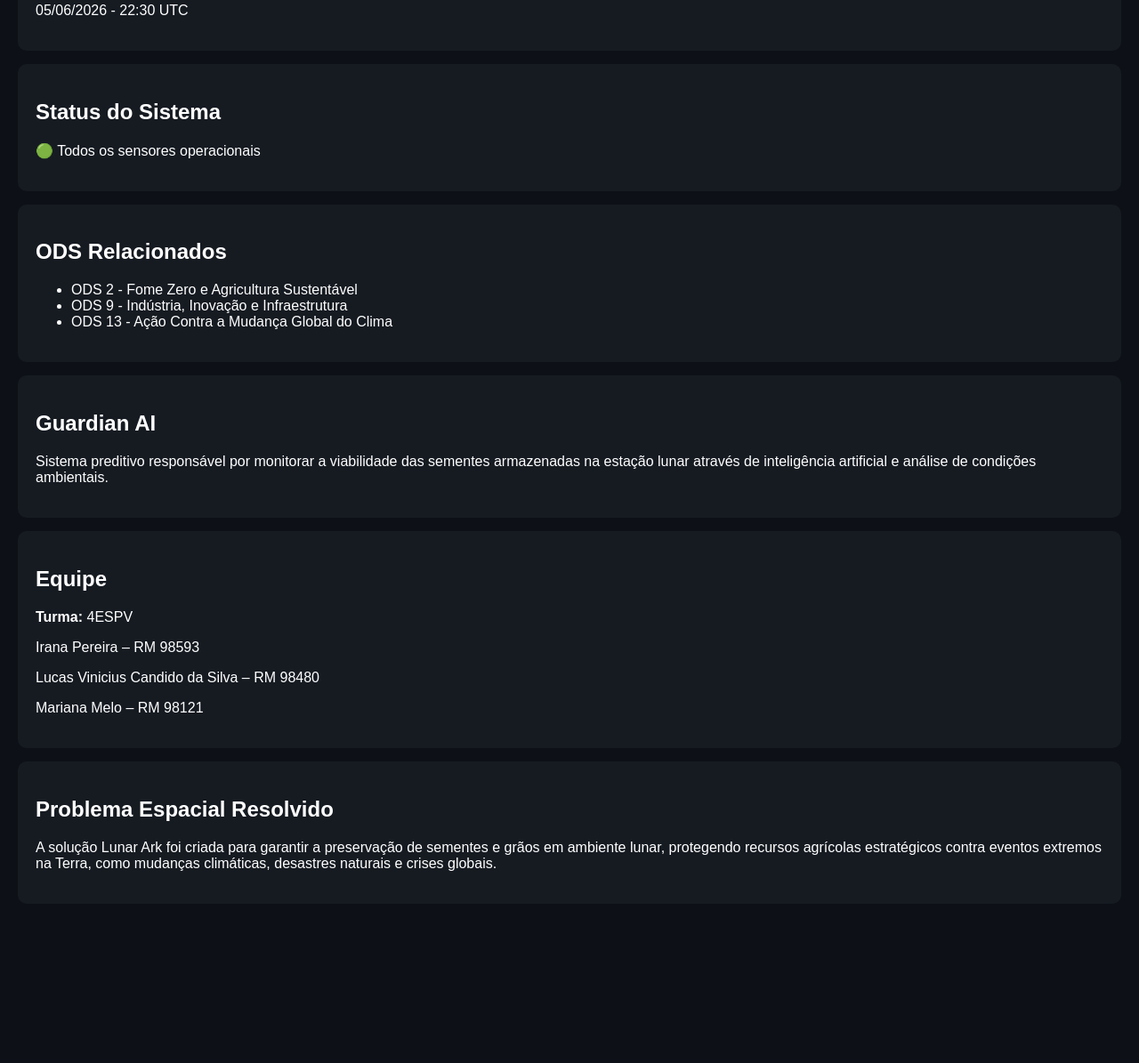
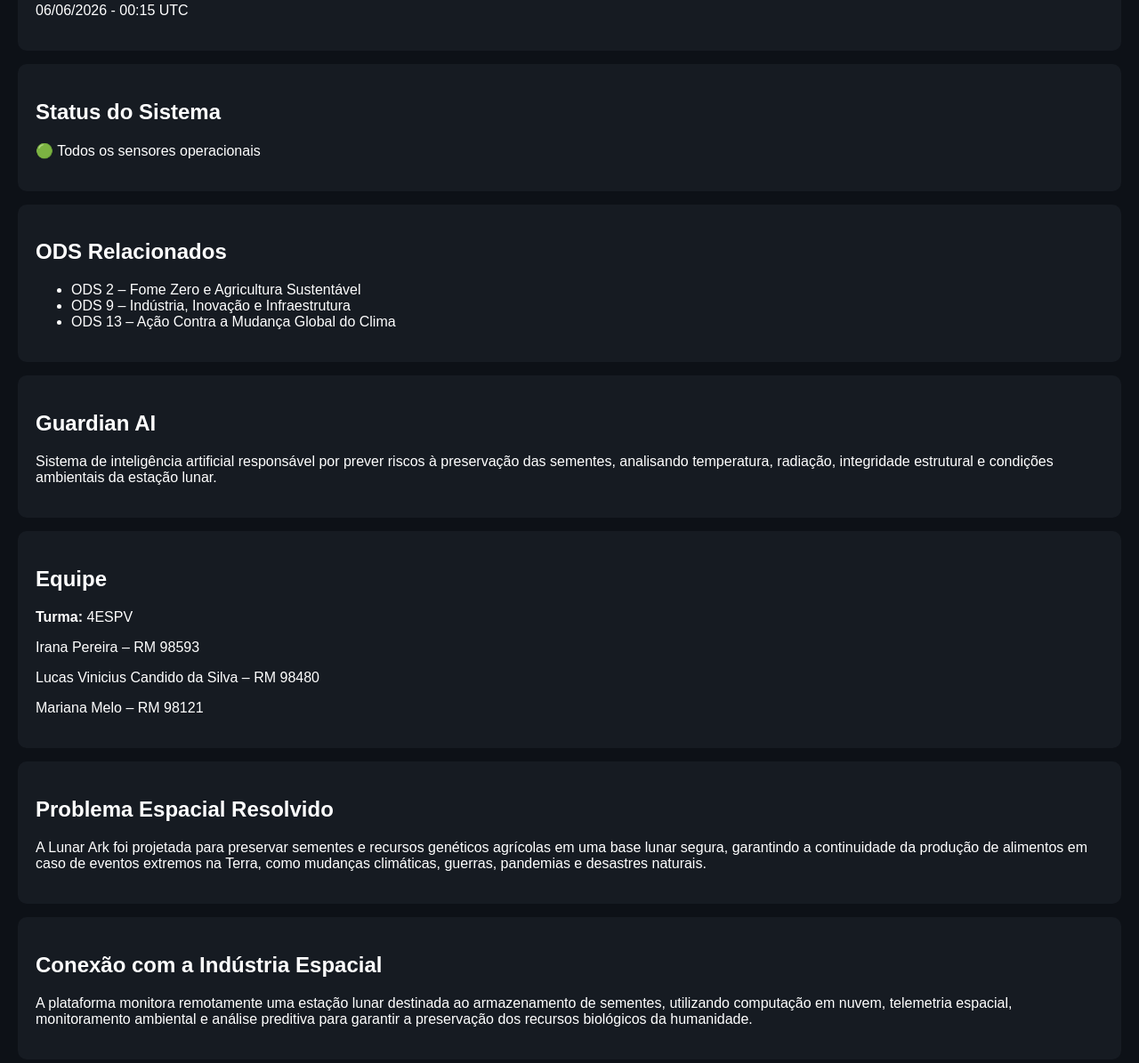
Before and after one commit to MariMelo99/sdtcc-lunar-ark-cloud, a plain HTML site: page index.html in a window 1280 px wide. Shown: the part 1019-2214 px from the top of the page at 89% size. Before the commit the page ends 2070 px from the top, so only its background shows below. Drawn offline with Linux system fonts and the light colour scheme.

Commit message:
Atualizacao dashboard SDTCC

```diff
--- a/index.html
+++ b/index.html
@@ -1,5 +1,6 @@
 <!DOCTYPE html>
 <html lang="pt-br">
+
 <head>
     <meta charset="UTF-8">
     <meta name="viewport" content="width=device-width, initial-scale=1.0">
@@ -36,12 +37,12 @@
 
     <section class="card">
         <h2>Integridade dos Módulos</h2>
-        <p>98,7%</p>
+        <p>99,2%</p>
     </section>
 
     <section class="card">
         <h2>Última Inspeção</h2>
-        <p>05/06/2026 - 22:30 UTC</p>
+        <p>06/06/2026 - 00:15 UTC</p>
     </section>
 
     <section class="card">
@@ -52,18 +53,18 @@
     <section class="card">
         <h2>ODS Relacionados</h2>
         <ul>
-            <li>ODS 2 - Fome Zero e Agricultura Sustentável</li>
-            <li>ODS 9 - Indústria, Inovação e Infraestrutura</li>
-            <li>ODS 13 - Ação Contra a Mudança Global do Clima</li>
+            <li>ODS 2 – Fome Zero e Agricultura Sustentável</li>
+            <li>ODS 9 – Indústria, Inovação e Infraestrutura</li>
+            <li>ODS 13 – Ação Contra a Mudança Global do Clima</li>
         </ul>
     </section>
 
     <section class="card">
         <h2>Guardian AI</h2>
         <p>
-            Sistema preditivo responsável por monitorar a viabilidade
-            das sementes armazenadas na estação lunar através de
-            inteligência artificial e análise de condições ambientais.
+            Sistema de inteligência artificial responsável por prever riscos
+            à preservação das sementes, analisando temperatura, radiação,
+            integridade estrutural e condições ambientais da estação lunar.
         </p>
     </section>
 
@@ -78,12 +79,24 @@
     <section class="card">
         <h2>Problema Espacial Resolvido</h2>
         <p>
-            A solução Lunar Ark foi criada para garantir a preservação
-            de sementes e grãos em ambiente lunar, protegendo recursos
-            agrícolas estratégicos contra eventos extremos na Terra,
-            como mudanças climáticas, desastres naturais e crises globais.
+            A Lunar Ark foi projetada para preservar sementes e recursos
+            genéticos agrícolas em uma base lunar segura, garantindo a
+            continuidade da produção de alimentos em caso de eventos
+            extremos na Terra, como mudanças climáticas, guerras,
+            pandemias e desastres naturais.
+        </p>
+    </section>
+
+    <section class="card">
+        <h2>Conexão com a Indústria Espacial</h2>
+        <p>
+            A plataforma monitora remotamente uma estação lunar destinada
+            ao armazenamento de sementes, utilizando computação em nuvem,
+            telemetria espacial, monitoramento ambiental e análise preditiva
+            para garantir a preservação dos recursos biológicos da humanidade.
         </p>
     </section>
 
 </body>
+
 </html>
```
